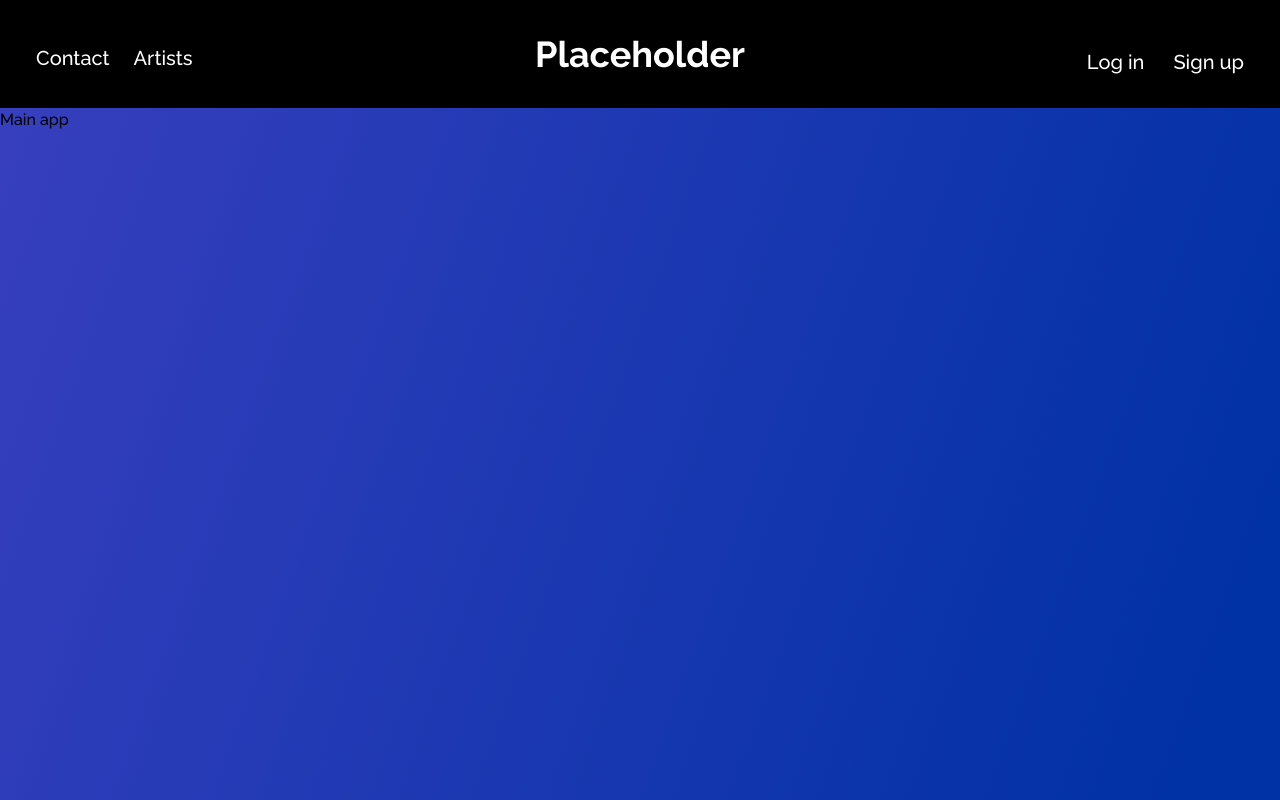
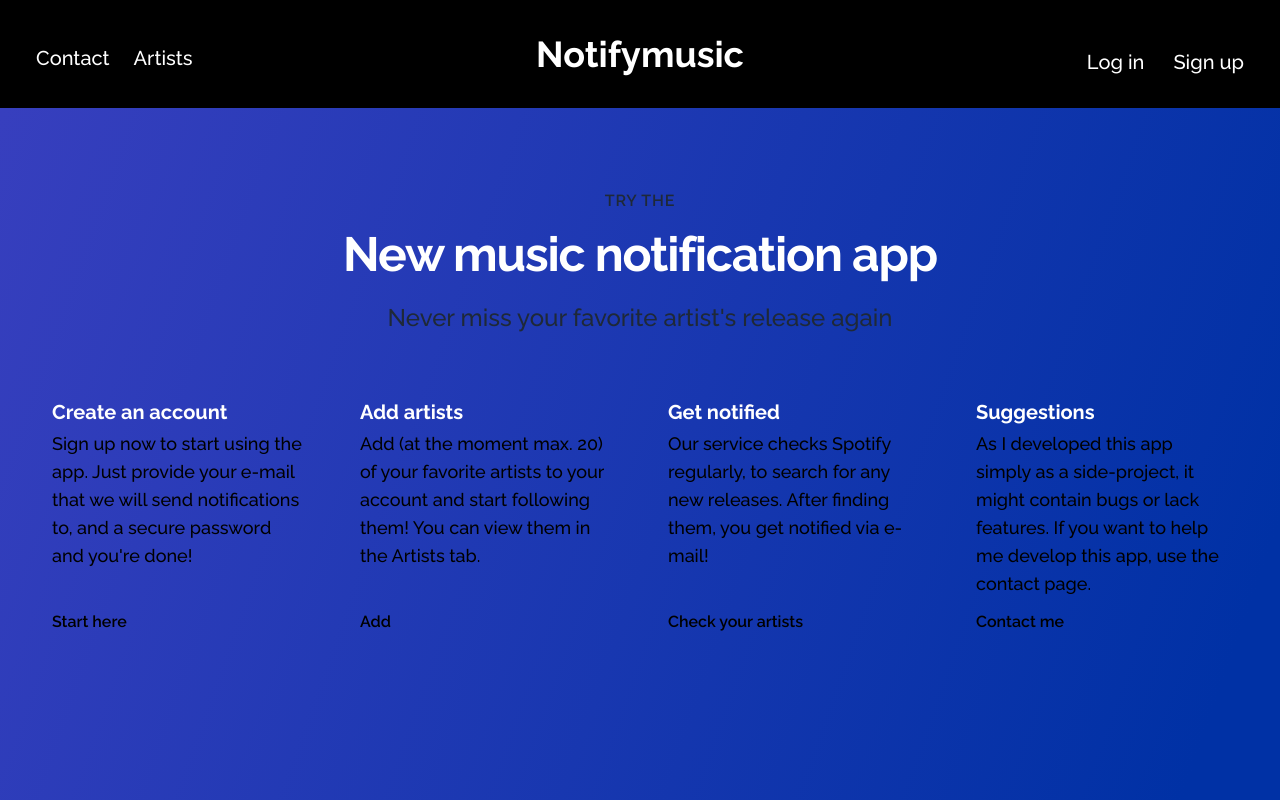
Before and after one commit to palkaszymon/spotify-noti-site, a Flask app: page / in a window 1280 px wide. Run offline with Flask 2, Linux system fonts and the light colour scheme; style sheets or scripts are compiled from the project's sources.

Commit message:
made main page, fixed empty list bug, styled artist page

```diff
--- a/app.py
+++ b/app.py
@@ -88,23 +88,12 @@
 
 @app.route('/artists', methods=['GET', 'POST'])
 
-#TODO: FIGURE OUT EMPTY LIST SOLUTION
 def artists():
     if current_user.is_authenticated:
         with dbdriver.session() as session:
             artists = session.execute_read(Neo4J.get_users_artists)
-            # artist_list = [{'artist': artist, 'newest': newest} for artist in artists for newest in session.execute_read(Neo4J.get_artist_latest, artist['artist_id'])]
-            artist_list = [{'artist': artist} for artist in artists]
-            for artist in artists:
-                try:
-                    current = SpotifyArtist(artist['artist_id'])
-                    curr = current.get_final_items()
-                    print(curr)
-                    if curr == []:
-                        print(current.response)
-                except ValueError as error:
-                        print('Empty list error')
-
+            artist_list = [{'artist': artist, 'newest': newest} for artist in artists for newest in session.execute_read(Neo4J.get_artist_latest, artist['artist_id'])]
+            print(artist_list)
             return render_template('artists.html', artists=artist_list)
     else:
         return login_manager.unauthorized()
@@ -122,7 +111,10 @@
                 if count <20:
                     if artist not in names:
                         new_artist = Spotify().artist_search(form.artist.data)
+                        id = new_artist['artist_id']
                         session.execute_write(Neo4J.create_artist, new_artist)
+                        for album in SpotifyArtist(id).get_final_items():
+                            session.execute_write(Neo4J.create_album, album, id)
                     else:
                         session.execute_write(Neo4J.create_user_artist_rel, artist)
                     count+=1
@@ -137,4 +129,3 @@
     app.run(debug=True)
     # with dbdriver.session() as session:
     # dbdriver.close()
-    # print(SpotifyArtist('62k5LKMhymqlDNo2DWOvvv').get_final_items())
--- a/classes/Forms.py
+++ b/classes/Forms.py
@@ -14,5 +14,5 @@
     checkbox = BooleanField('Remember')
 
 class ArtistForm(FlaskForm):
-    artist = StringField(render_kw={"placeholder": "Search for artist..."})
+    artist = StringField(validators=[InputRequired()], render_kw={"placeholder": "Search for artist..."})
     submit = SubmitField('Add')
--- a/templates/layout.html
+++ b/templates/layout.html
@@ -25,7 +25,7 @@
       </nav>
       <a href="{{url_for('main')}}"
         class="flex order-first lg:order-none lg:w-1/5 title-font font-medium items-center text-white lg:items-center lg:justify-center my-2 md:my-0">
-        <span id="logo">Placeholder</span>
+        <span id="logo">Notifymusic</span>
       </a>
       <div class="lg:w-2/5 inline-flex lg:justify-end ml-0">
         {% if current_user.is_authenticated %}
--- a/templates/main.html
+++ b/templates/main.html
@@ -1,4 +1,56 @@
 {% extends "layout.html" %}
 {% block content %}
-    <h1 class=>Main app</h1>
+<div class="px-4 py-16 mx-auto sm:max-w-xl md:max-w-full lg:max-w-screen-xl md:px-24 lg:px-8 lg:py-20">
+    <div class="max-w-xl mb-10 md:mx-auto sm:text-center lg:max-w-2xl md:mb-12">
+      <div>
+        <p class="inline-block px-3 py-px mb-4 text-base tracking-wider font-semibold text-gray-800 uppercase rounded-full bg-teal-accent-400">
+          Try the
+        </p>
+      </div>
+      <h2 class="max-w-2xl mb-6 font-sans text-4xl font-bold leading-none tracking-tight sm:text-5xl md:mx-auto text-white">
+        New music notification app
+      </h2>
+      <p class="text-xl text-gray-800 font-medium md:text-2xl">
+        Never miss your favorite artist's release again
+      </p>
+    </div>
+    <div class="grid gap-4 row-gap-5 sm:grid-cols-2 lg:grid-cols-4">
+      <div class="flex flex-col justify-between p-5">
+        <div>
+          <h6 class="mb-2 font-bold leading-5 text-xl text-white">Create an account</h6>
+          <p class="mb-3 text-lg font-medium">
+            Sign up now to start using the app. Just provide your e-mail that we will send notifications to, and a secure password and you're done!
+          </p>
+        </div>
+        <a href="{{url_for('signup')}}" aria-label="" class="inline-flex items-center font-semibold transition-colors duration-200 text-deep-purple-accent-400 hover:text-deep-purple-800">Start here</a>
+      </div>
+      <div class="flex flex-col justify-between p-5">
+        <div>
+          <h6 class="mb-2 font-bold leading-5 text-xl text-white">Add artists</h6>
+          <p class="mb-3 text-lg">
+            Add (at the moment max. 20) of your favorite artists to your account and start following them! You can view them in the Artists tab.
+          </p>
+        </div>
+        <a href="{{url_for('add')}}" aria-label="" class="inline-flex items-center font-semibold transition-colors duration-200 text-deep-purple-accent-400 hover:text-deep-purple-800">Add</a>
+      </div>
+      <div class="flex flex-col justify-between p-5">
+        <div>
+          <h6 class="mb-2 font-bold leading-5 text-xl text-white">Get notified</h6>
+          <p class="mb-3 text-lg">
+            Our service checks Spotify regularly, to search for any new releases. After finding them, you get notified via e-mail!
+          </p>
+        </div>
+        <a href="{{url_for('artists')}}" aria-label="" class="inline-flex items-center font-semibold transition-colors duration-200 text-deep-purple-accent-400 hover:text-deep-purple-800">Check your artists</a>
+      </div>
+      <div class="flex flex-col justify-between p-5">
+        <div>
+          <h6 class="mb-2 font-bold leading-5 text-xl text-white">Suggestions</h6>
+          <p class="mb-3 text-lg">
+            As I developed this app simply as a side-project, it might contain bugs or lack features. If you want to help me develop this app, use the contact page.
+          </p>
+        </div>
+        <a href="{{url_for('contact')}}" aria-label="" class="inline-flex items-center font-semibold transition-colors duration-200 text-deep-purple-accent-400 hover:text-deep-purple-800">Contact me</a>
+      </div>
+    </div>
+  </div>
 {% endblock %}
--- a/templates/signup.html
+++ b/templates/signup.html
@@ -11,13 +11,13 @@
                     {{ form.hidden_tag() }}
                     <div>
                         <label for="email" class="block mb-2">Your email</label>
-                        <div>{{ form.email(class="bg-gray-50 border border-gray-300 text-gray-900 sm:text-sm rounded-lg focus:ring-primary-600 focus:border-primary-600 block w-full p-2.5 dark:bg-gray-700 dark:border-gray-600 dark:placeholder-gray-400 dark:text-white dark:focus:ring-blue-500 dark:focus:border-blue-500") }}</div>
+                        <div>{{ form.email(class="bg-gray-50 border border-gray-300 text-gray-900 sm:text-sm rounded-lg focus:ring-primary-600 focus:border-primary-600 block w-full p-2.5 ") }}</div>
                     </div>
                     <div>
                         <label for="password" class="block mb-2">Password</label>
-                        <div >{{ form.password(class="bg-gray-50 border border-gray-300 text-gray-900 sm:text-sm rounded-lg focus:ring-primary-600 focus:border-primary-600 block w-full p-2.5 dark:bg-gray-700 dark:border-gray-600 dark:placeholder-gray-400 dark:text-white dark:focus:ring-blue-500 dark:focus:border-blue-500") }}</div>
+                        <div >{{ form.password(class="bg-gray-50 border border-gray-300 text-gray-900 sm:text-sm rounded-lg focus:ring-primary-600 focus:border-primary-600 block w-full p-2.5") }}</div>
                     </div>
-                    {{ form.submit(class="w-full text-white bg-primary-600 hover:bg-primary-700 focus:ring-4 bg-slate-900 focus:outline-none focus:ring-primary-300 font-medium rounded-lg text-sm px-5 py-2.5 text-center dark:bg-primary-600 dark:hover:bg-primary-700 dark:focus:ring-primary-800 cursor-pointer") }}
+                    {{ form.submit(class="w-full text-white bg-primary-600 hover:bg-primary-700 focus:ring-4 bg-slate-900 focus:outline-none focus:ring-primary-300 font-medium rounded-lg text-sm px-5 py-2.5 text-center cursor-pointer") }}
                     <p class="font-medium text-base">
                         Already have an account? <a href="#" class="text-primary-600 hover:underline dark:text-primary-500">Log in here!</a>
                         {% if get_flashed_messages() %}
```
Also changed, not shown: classes/NeoDB.py (+10 -0 lines), classes/Spotify.py (+8 -1 lines), templates/artists.html (+4 -3 lines), templates/login.html (+4 -4 lines).
